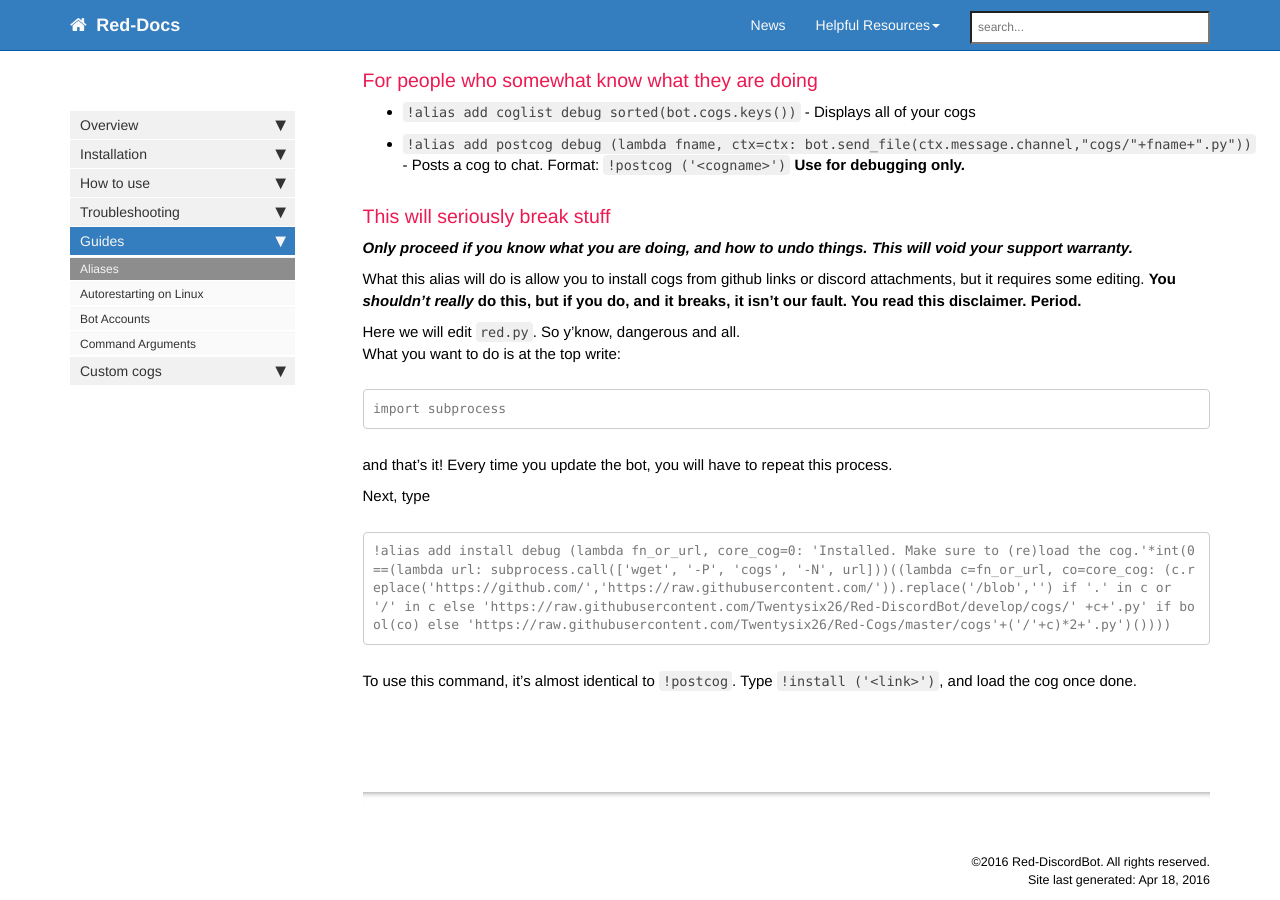
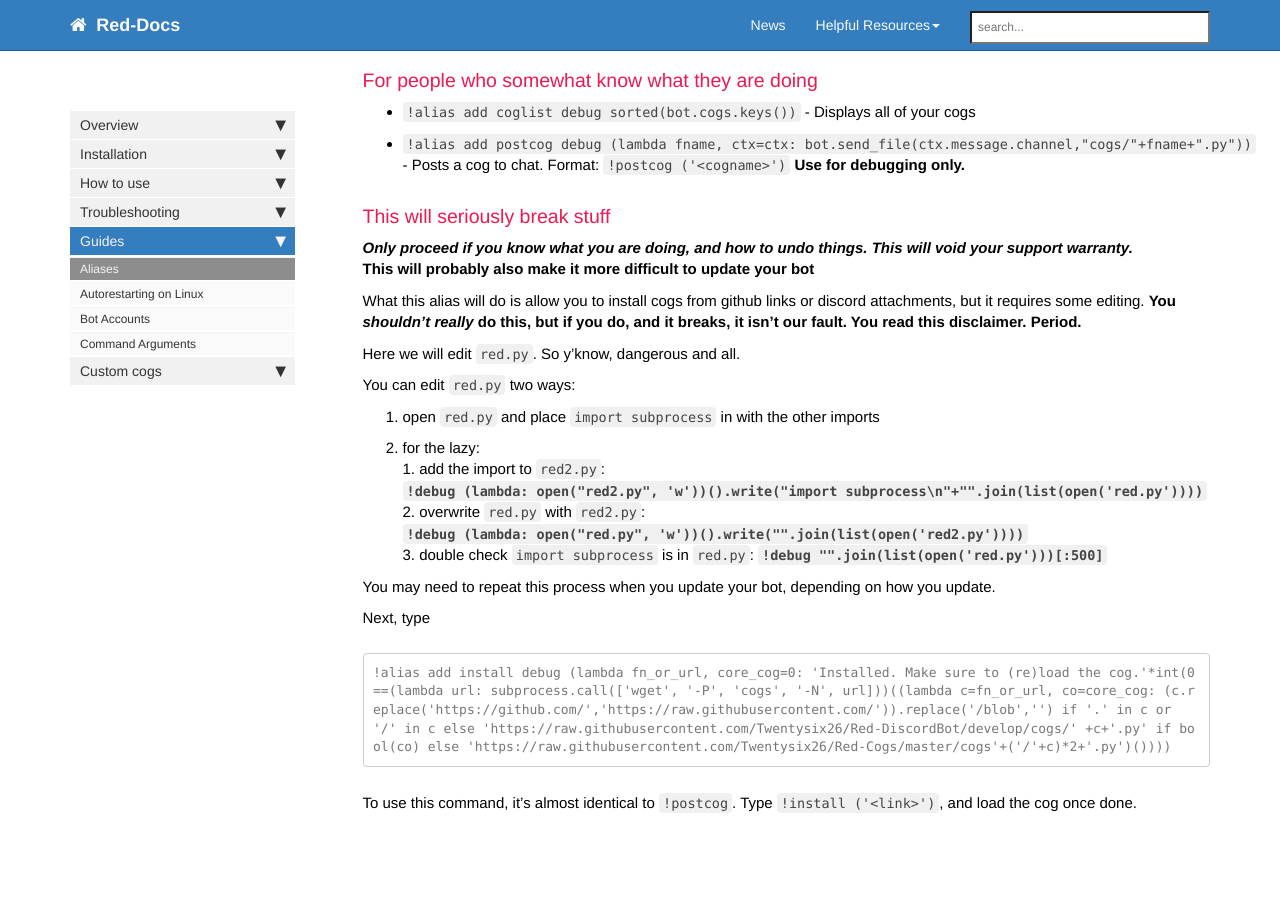
Before and after one commit to Twentysix26/Red-Docs, a Jekyll site: the page built from red/red_guide_aliases.md, in a window 1280 px wide and 900 px high, scrolled down 1016 px. Built offline with Jekyll 4.4.1, drawn with Linux system fonts in a browser that asks for light colours; nearby versions of some CDN libraries; comment, search, counter and statistics services are not loaded.

Commit message:
lazy way

````diff
--- a/red/red_guide_aliases.md
+++ b/red/red_guide_aliases.md
@@ -46,17 +46,20 @@ You can use the command inputs like normal
 ### This will seriously break stuff
 
 ***Only proceed if you know what you are doing, and how to undo things. This will void your support warranty.***
+**This will probably also make it more difficult to update your bot**
 
 What this alias will do is allow you to install cogs from github links or discord attachments, but it requires some editing. **You _shouldn't really_ do this, but if you do, and it breaks, it isn't our fault. You read this disclaimer. Period.**
 
 Here we will edit `red.py`. So y'know, dangerous and all.
-What you want to do is at the top write:
 
-```py
-import subprocess
-```
+You can edit `red.py` two ways:
+  1. open `red.py` and place `import subprocess` in with the other imports
+  2. for the lazy:
+    1. add the import to `red2.py`: **`!debug (lambda: open("red2.py", 'w'))().write("import subprocess\n"+"".join(list(open('red.py'))))`**
+    2. overwrite `red.py` with `red2.py`: **`!debug (lambda: open("red.py", 'w'))().write("".join(list(open('red2.py'))))`**
+    3. double check `import subprocess` is in `red.py`: **`!debug "".join(list(open('red.py')))[:500]`**
 
-and that's it! Every time you update the bot, you will have to repeat this process.
+You may need to repeat this process when you update your bot, depending on how you update.
 
 Next, type
 
````
